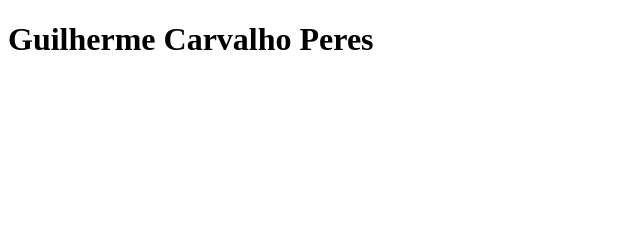
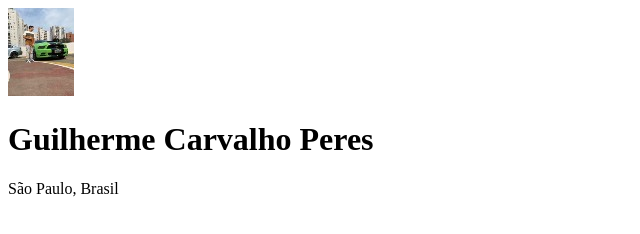
Before and after one commit to GuilhermeCarvalhoPeres12C/meus-links, a plain HTML site: page index.html in a window 1280 px wide. Shown: the whole page, without its empty margins (0-640 px from the left). Drawn offline with Linux system fonts and the light colour scheme.

Commit message:
desenvolvimento do html

```diff
--- a/index.html
+++ b/index.html
@@ -7,7 +7,10 @@
 </head>
 <body>
     <div>
+        <img src="./guilherme 88x88.jpg" alt="imagem do criador da página, Guilherme Carvalho Peres">
         <h1>Guilherme Carvalho Peres</h1>
+        <p>São Paulo, Brasil</p>
+
     </div>
 </body>
 </html>
```
